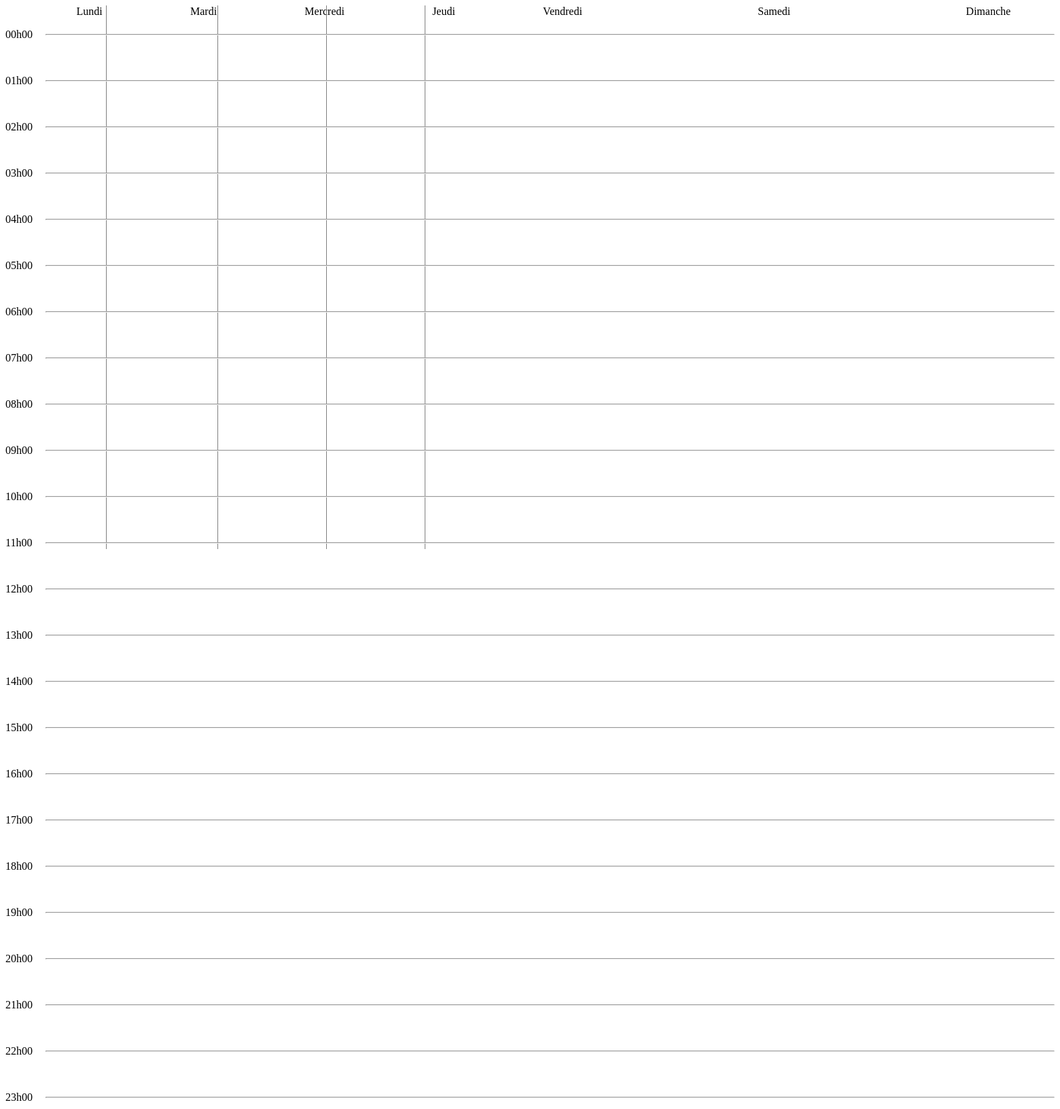
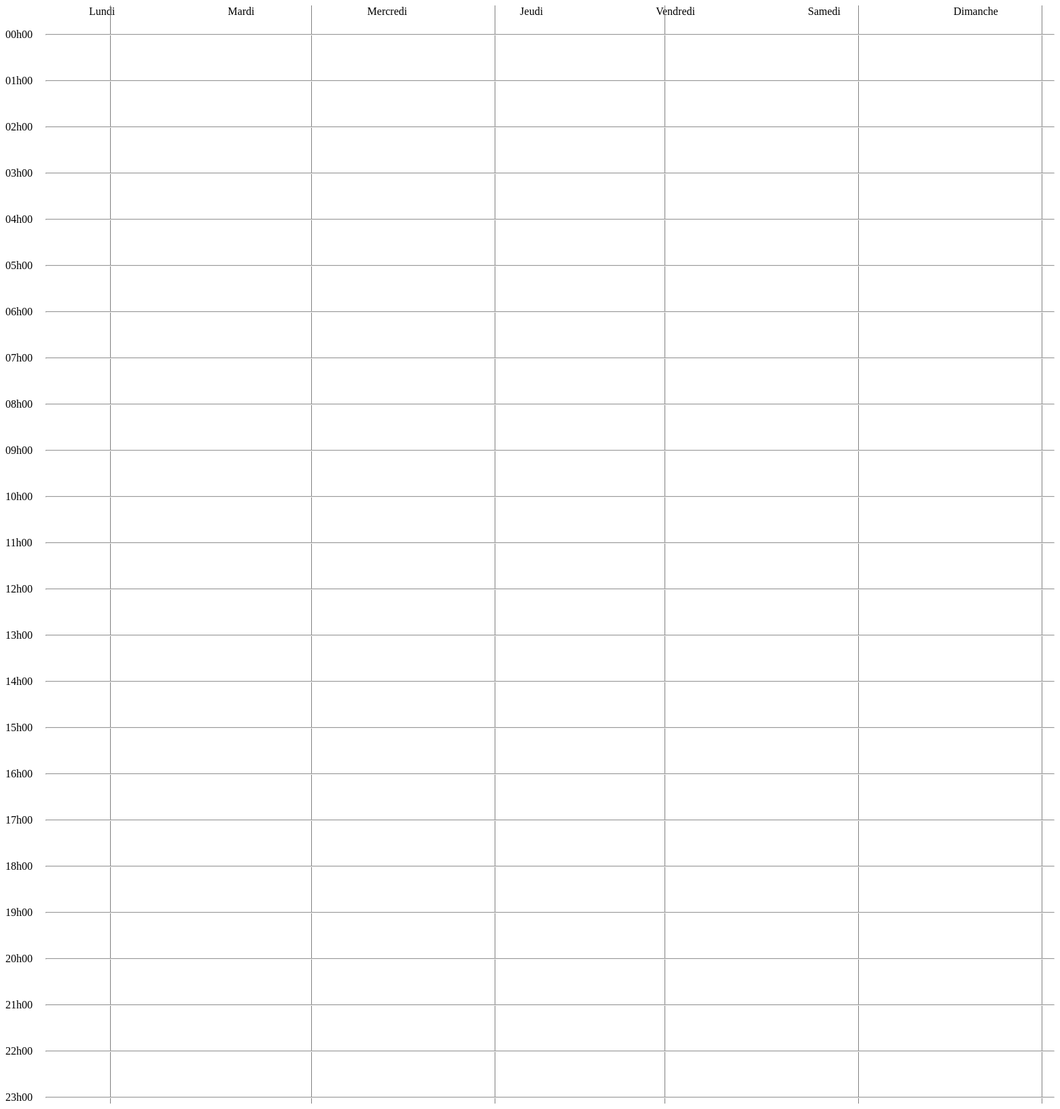
Before and after one commit to GregMagnin/planner, a PHP site: page /views/calendarWeekView.php in a window 1560 px wide. Shown: the whole page at 68% size. Run offline with PHP 8.4, Linux system fonts and the light colour scheme.

Commit message:
fix:fixed vertical lines

```diff
--- a/assets/css/calendarWeek.css
+++ b/assets/css/calendarWeek.css
@@ -1,3 +1,7 @@
+body {
+  position: relative;
+}
+
 .parent {
     display: grid;
     grid-template-columns: 1fr 25fr;
@@ -60,7 +64,7 @@
     position: absolute;
     height: 100%;
     z-index: 0;
-    left: 320px;
+    left: 450px;
   }
 
   .vlWed {
@@ -70,7 +74,7 @@
     position: absolute;
     height: 100%;
     z-index: 0;
-    left: 480px;
+    left: 720px;
   }
 
   .vlThu {
@@ -80,5 +84,25 @@
     position: absolute;
     height: 100%;
     z-index: 0;
-    left: 625px;
+    left: 970px;
   }
+
+  .vlFri {
+    border-left: 1px solid grey;
+    height: 50px;
+    margin-bottom: 0;
+    position: absolute;
+    height: 100%;
+    z-index: 0;
+    left: 1255px;
+  }
+
+  .vlSat {
+    border-left: 1px solid grey;
+    height: 50px;
+    margin-bottom: 0;
+    position: absolute;
+    height: 100%;
+    z-index: 0;
+    left: 1525px;
+  }
--- a/assets/css/login.css
+++ b/assets/css/login.css
@@ -78,7 +78,7 @@ input[type="pass"] {
 
 
 ::placeholder {
-    color: black;
+    color: grey;
     font-family: 'Josefin sans', sans-serif;
     font-size: 20px;
     text-align: center;
--- a/assets/css/register.css
+++ b/assets/css/register.css
@@ -82,7 +82,7 @@ input[type="pass"] {
 }
 
 ::placeholder {
-    color: black;
+    color: grey;
     font-family: 'Josefin sans', sans-serif;
     font-size: 20px;
     text-align: center;
```
Also changed, not shown: database/migrations.php (+7 -7 lines).
